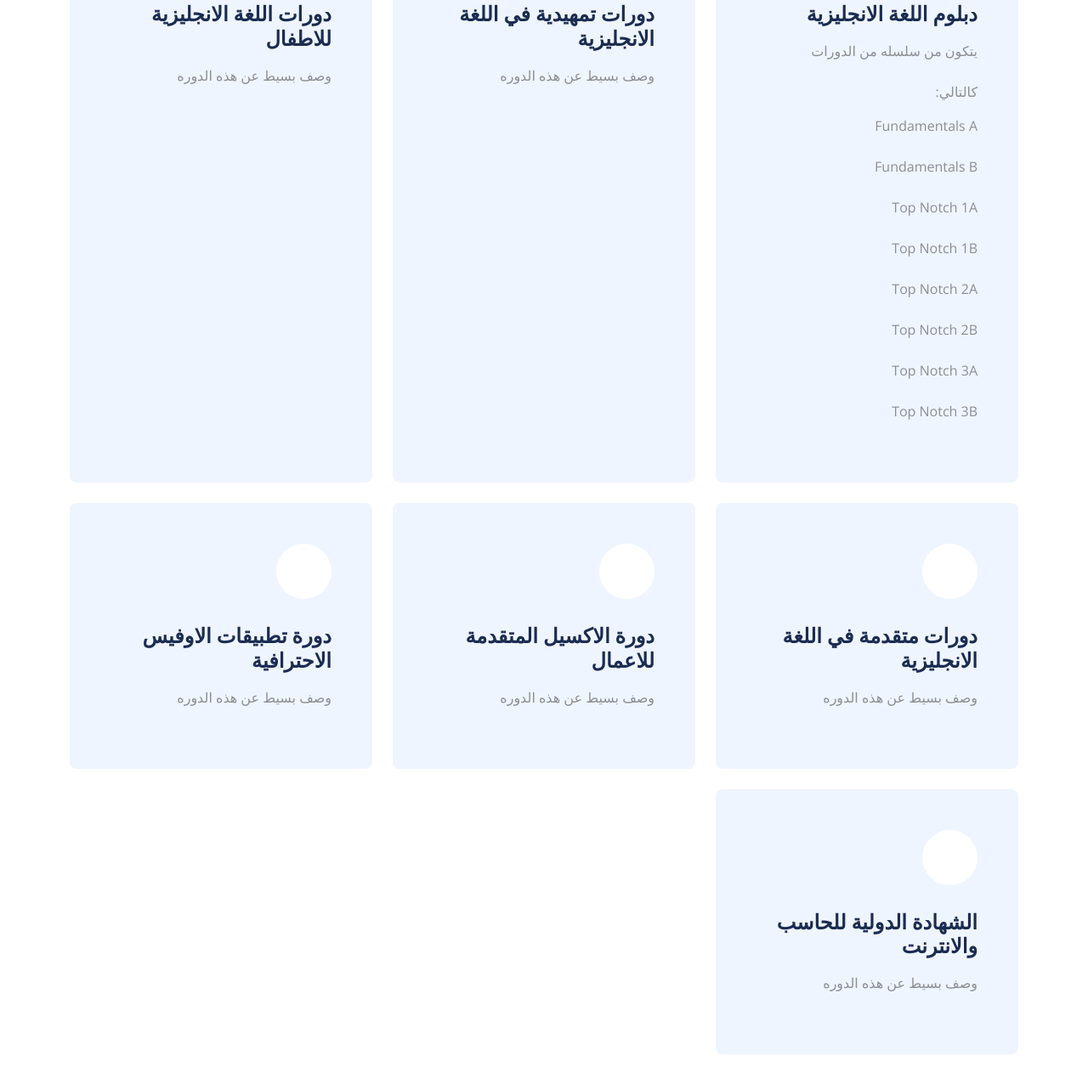
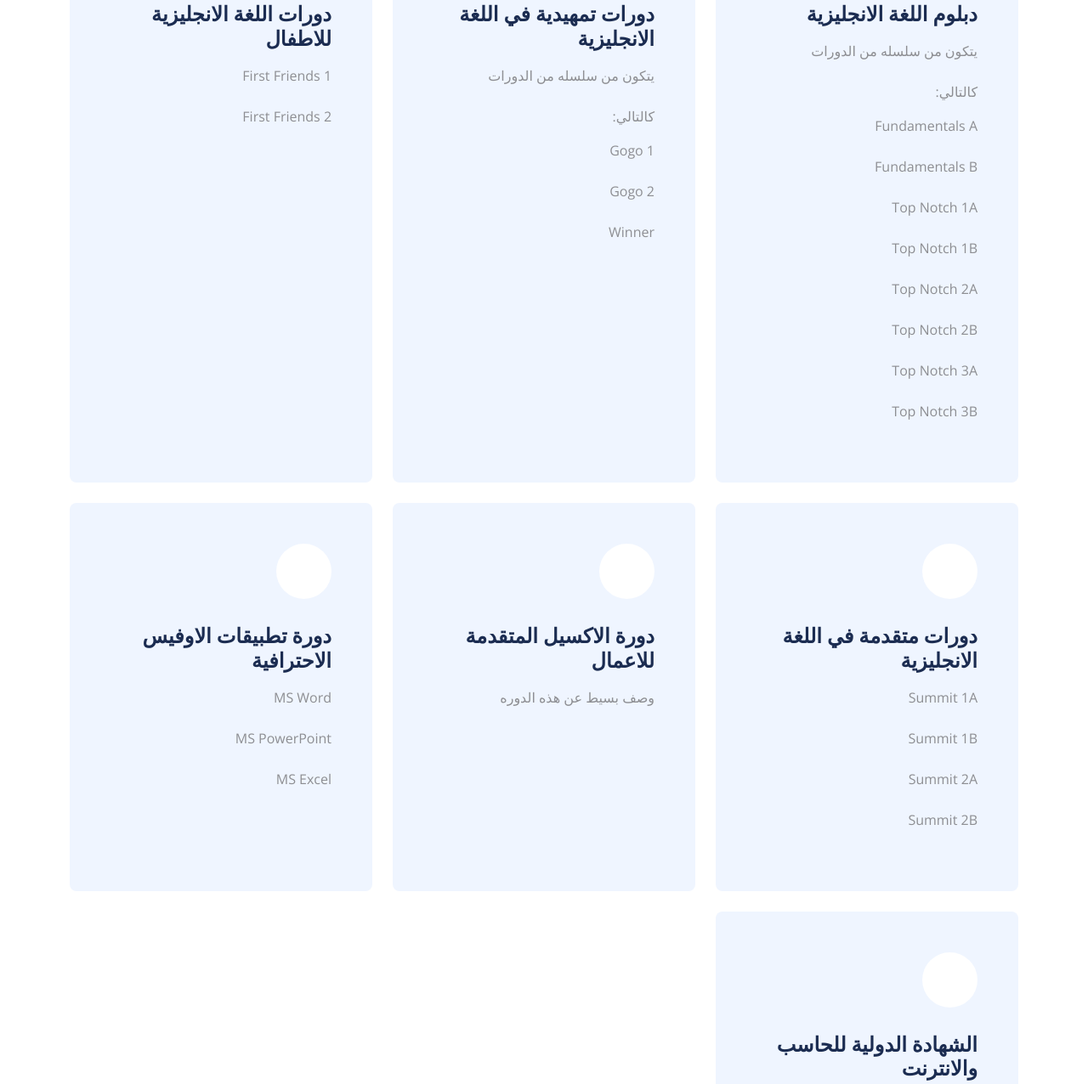
Before and after one commit to Mahfoud-Sa/mii_template_website, a plain HTML site: page index.html in a window 1280 px wide. Shown: the part 1404-2680 px from the top of the page at 85% size. Drawn offline with nearby package versions, Linux system fonts and the light colour scheme.

Commit message:
update services

```diff
--- a/index.html
+++ b/index.html
@@ -180,7 +180,7 @@
                 <div class="col-lg-6 wow fadeIn" data-wow-delay="0.5s">
                     <p class="d-inline-block border rounded-pill py-1 px-4">كلمة مدير المعهد</p>
                     <!-- <h1 class="mb-4">  </h1> -->
-                    <p>نحن في المعهد الدولي الحديص نعمل على أن تكون المخرجات التعليمية ذات جودة عالية وفق معايير عالمية,ونتبنئ في عملنا استرتيجية التطوير والتحسين المستمر. كمانؤمن بالعمل كفريق واد من أجل تحقيق التميز.</p>
+                    <p>نحن في المعهد الدولي الحديث نعمل على أن تكون المخرجات التعليمية ذات جودة عالية وفق معايير عالمية,ونتبنئ في عملنا استرتيجية التطوير والتحسين المستمر. كمانؤمن بالعمل كفريق واد من أجل تحقيق التميز.</p>
                      <p class="mb-4">
                         الاستاذ: سلمان أحمد باكرمان
                     </p>
@@ -230,7 +230,14 @@
                             <!-- <i class="fa fa-heartbeat text-primary fs-4"></i> -->
                         </div>
                         <h4 class="mb-3">دورات تمهيدية في اللغة الانجليزية</h4>
-                        <p class="mb-4">وصف بسيط عن هذه الدوره</p>
+
+                        <p class="mb-4">يتكون من سلسله من الدورات
+
+                        </p>    <p> كالتالي:</p>
+                        <p class="mb-4">Gogo 1   </p>
+                        <p class="mb-4">Gogo 2   </p>
+                        <p class="mb-4">Winner</p>
+
                     </div>
                 </div>
                 <div class="col-lg-4 col-md-6 wow fadeInUp" data-wow-delay="0.1s">
@@ -239,7 +246,8 @@
                             <!-- <i class="fa fa-heartbeat text-primary fs-4"></i> -->
                         </div>
                         <h4 class="mb-3">دورات اللغة الانجليزية للاطفال</h4>
-                        <p class="mb-4">وصف بسيط عن هذه الدوره</p>
+                        <p class="mb-4">First Friends 1</p>
+                        <p class="mb-4">First Friends 2</p>
                     </div>
                 </div>
                 <div class="col-lg-4 col-md-6 wow fadeInUp" data-wow-delay="0.1s">
@@ -248,7 +256,10 @@
                             <!-- <i class="fa fa-heartbeat text-primary fs-4"></i> -->
                         </div>
                         <h4 class="mb-3">دورات متقدمة في اللغة الانجليزية</h4>
-                        <p class="mb-4">وصف بسيط عن هذه الدوره</p>
+                        <p class="mb-4">Summit 1A</p>
+                        <p class="mb-4">Summit 1B</p>
+                        <p class="mb-4">Summit 2A</p>
+                        <p class="mb-4">Summit 2B</p>
                     </div>
                 </div>
                 <div class="col-lg-4 col-md-6 wow fadeInUp" data-wow-delay="0.1s">
@@ -266,7 +277,9 @@
                             <!-- <i class="fa fa-heartbeat text-primary fs-4"></i> -->
                         </div>
                         <h4 class="mb-3">دورة تطبيقات الاوفيس الاحترافية</h4>
-                        <p class="mb-4">وصف بسيط عن هذه الدوره</p>
+                        <p class="mb-4">MS Word</p>
+                        <p class="mb-4">MS PowerPoint</p>
+                        <p class="mb-4">MS Excel</p>
                     </div>
                 </div>
                 <div class="col-lg-4 col-md-6 wow fadeInUp" data-wow-delay="0.1s">
@@ -275,7 +288,7 @@
                             <!-- <i class="fa fa-heartbeat text-primary fs-4"></i> -->
                         </div>
                         <h4 class="mb-3">الشهادة الدولية للحاسب والانترنت</h4>
-                        <p class="mb-4">وصف بسيط عن هذه الدوره</p>
+                        <p class="mb-4">شهاده دوليه معترف بها لقياس المهارات والمعارف الاساسية في الحاسوب والانترنت</p>
                     </div>
                 </div>
 
```
